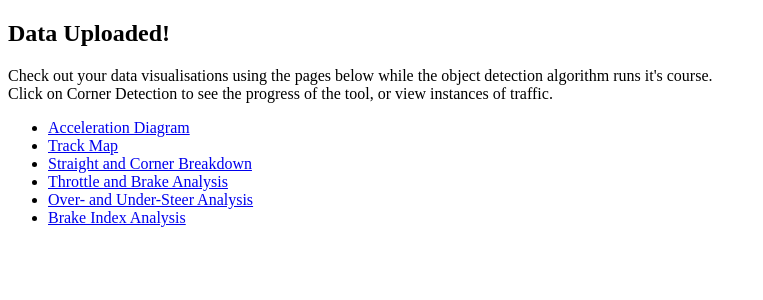
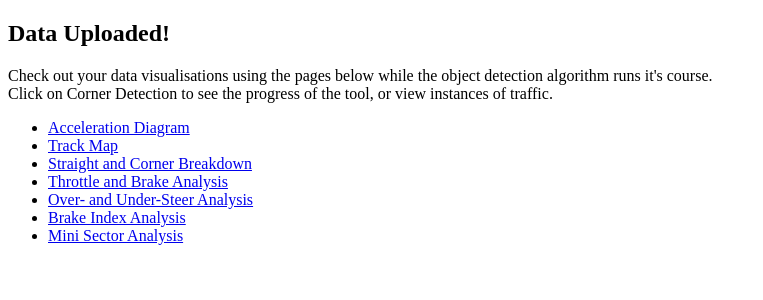
Before and after one commit to Numberedlemon/automated-driver-coach, a Flask app: page /upload in a window 1280 px wide. Shown: the top 300 px of the page, without its empty margins (0-763 px from the left). Run offline with Flask 3, Linux system fonts and the light colour scheme.

Commit message:
Add mini_sectors.html, and link in upload.html

```diff
--- a/app.py
+++ b/app.py
@@ -87,6 +87,10 @@ def upload():
 @app.route('/upload')
 def upload_screen():
     return render_template('upload.html')
+
+@app.route("/mini-sectors")
+def mini_sectors():
+    return render_template("mini_sectors.html")
 
 @app.route('/brake_index')
 def brakes():
--- a/templates/upload.html
+++ b/templates/upload.html
@@ -15,6 +15,7 @@
 
         <li><a href = "{{ url_for ('os_us') }}">Over- and Under-Steer Analysis</a></li>
         <li><a href = "{{ url_for ('brakes') }}">Brake Index Analysis</a></li>
+        <li><a href = "{{ url_for ('mini_sectors') }}">Mini Sector Analysis</a></li>
     </ul>
 
 
```
Also changed, not shown: templates/mini_sectors.html (added, +14 -0 lines).
